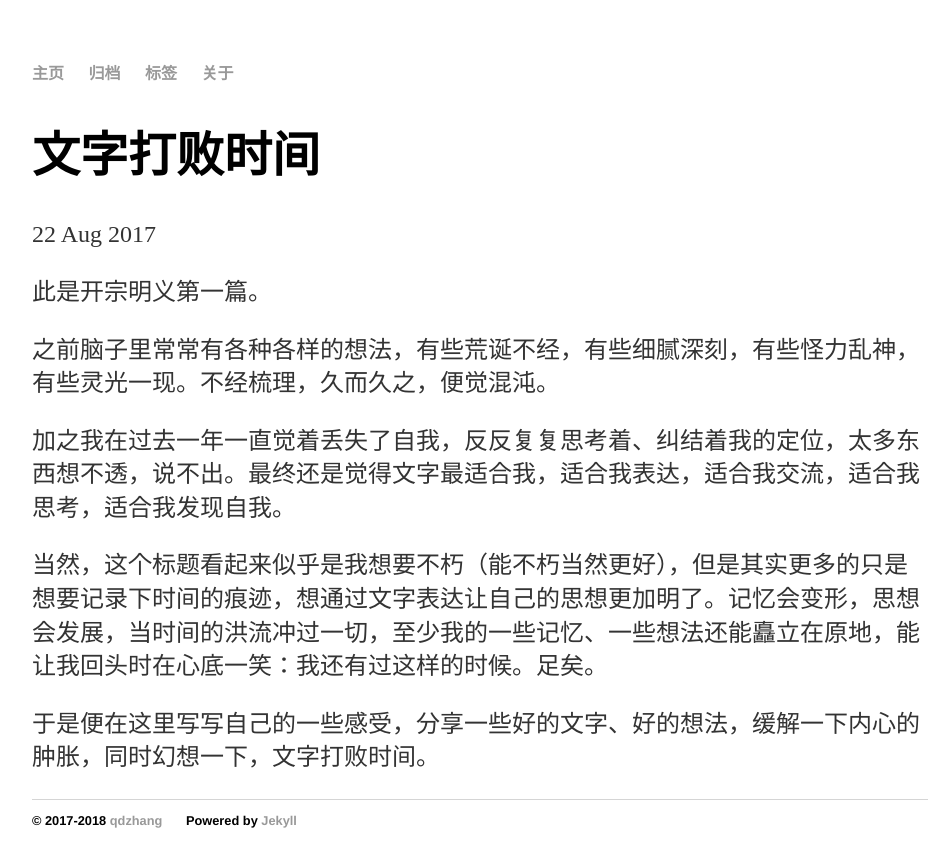
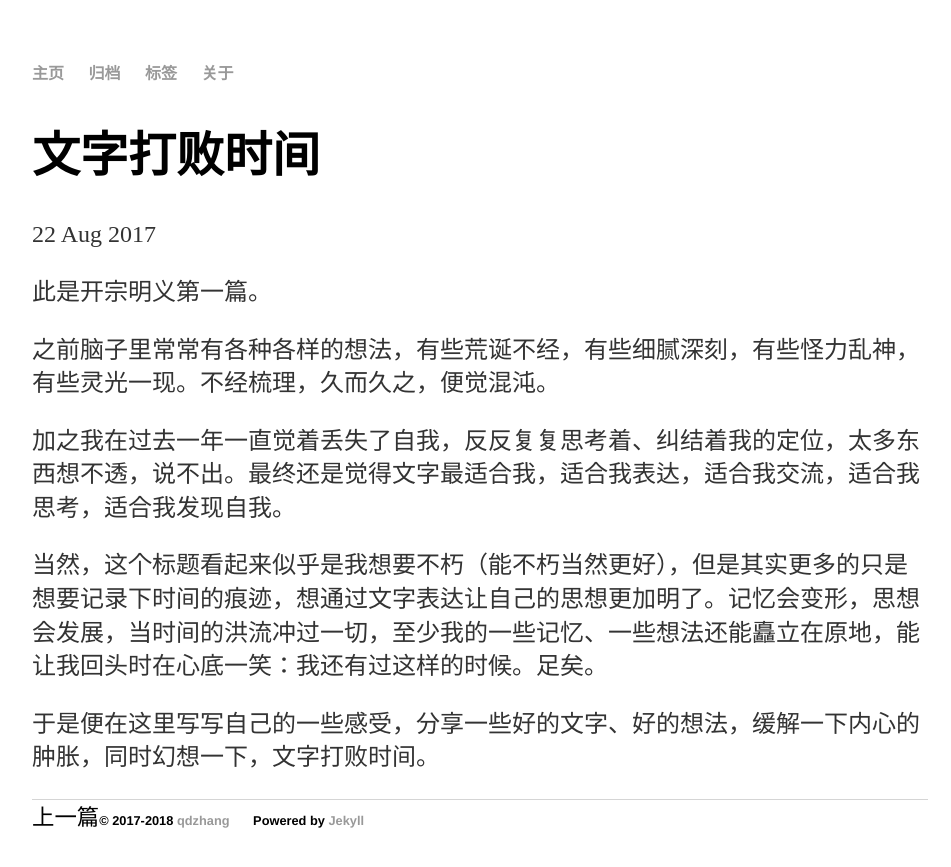
Before and after one commit to chqid/chqid.blog.io, a Jekyll site: the page built from _posts/2017-08-22-first.md, in a window 1280 px wide. Shown: the top 867 px of the page, without its empty margins (160-1111 px from the left). Built offline with Jekyll 4.4.1, drawn with Linux system fonts in a browser that asks for light colours.

Commit message:
fix post navigation

```diff
--- /dev/null
+++ b/_includes/post-navigation.html
@@ -0,0 +1,16 @@
+<div class="post-navigation">
+	{% if page.previous %}
+	  <a class="previous" href="{{ site.baseurl }}{{ page.previous.url }}" title="{{ post.next.title }}">
+		<i class="fa fa-chevron-left"></i> {{ post.previous.title }}
+	  </a>
+	{% else%}
+	  <span class="previous">上一篇</span>
+	{% endif %}
+	{% if page.next %}
+	  <a class="next" href="{{ site.baseurl }}{{ page.next.url }}" title="{{ post.previous.title }}">
+		{{ post.next.title }} <i class="fa fa-chevron-right"></i>
+	  </a>
+	{% else %}
+	  <span class="next">下一篇</span>
+	{% endif %}
+</div>
--- a/_layouts/post.html
+++ b/_layouts/post.html
@@ -6,28 +6,5 @@
 
 <div class="post">
   {{ content }}
-
-  {% unless is_index %}
-      {% if post.previous or post.next %}
-        <div class="post-nav">
-          <div class="post-nav-next post-nav-item">
-            {% if post.next %}
-              <a href="{{ post.next.url | relative_url }}" rel="next" title="{{ post.next.title }}">
-                <i class="fa fa-chevron-left"></i> {{ post.next.title }}
-              </a>
-            {% endif %}
-          </div>
-
-          <span class="post-nav-divider"></span>
-
-          <div class="post-nav-prev post-nav-item">
-            {% if post.previous %}
-              <a href="{{ post.previous.url | relative_url }}" rel="prev" title="{{ post.previous.title }}">
-                {{ post.previous.title }} <i class="fa fa-chevron-right"></i>
-              </a>
-            {% endif %}
-          </div>
-        </div>
-      {% endif %}
-      {% endunless %}
 </div>
+{% include post-navigation.html %}
--- a/assets/css/main.css
+++ b/assets/css/main.css
@@ -1,3 +1,4 @@
+/*------basic-style-----*/
 body {
     margin: 60px auto;
     width: 70%;
@@ -42,7 +43,20 @@
     list-style: none;
 }
 
+/*------MathJax-style-----*/
 .MathJax_Display {
     font-size: 1.5em;
     line-height: 1.4em;
 }
+
+/*------post-navigation-style-----*/
+.post-navigation{
+	font-size: 1.4em;
+}
+
+.previous{
+    float:left;
+}
+.next{
+    float:right;
+}
```
Also changed, not shown: assets/css/post-nav.scss (deleted, +0 -57 lines).
